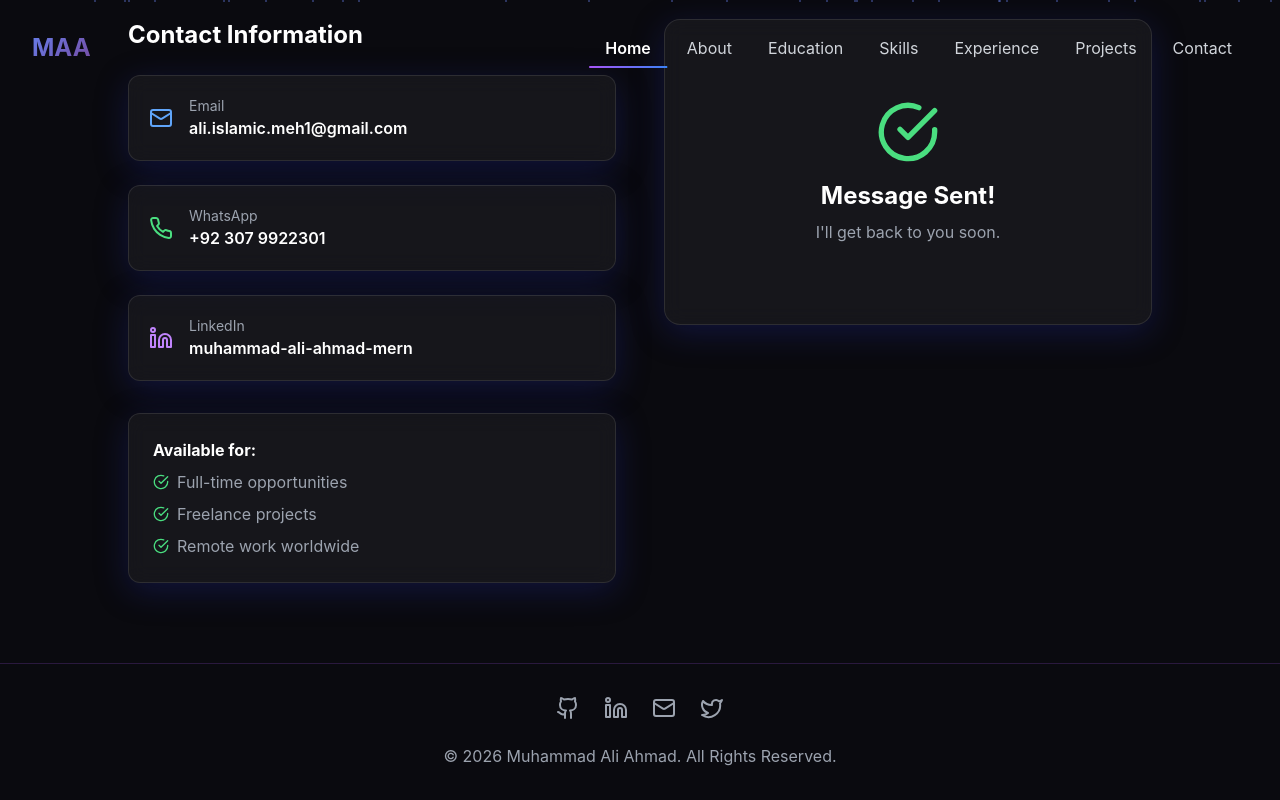
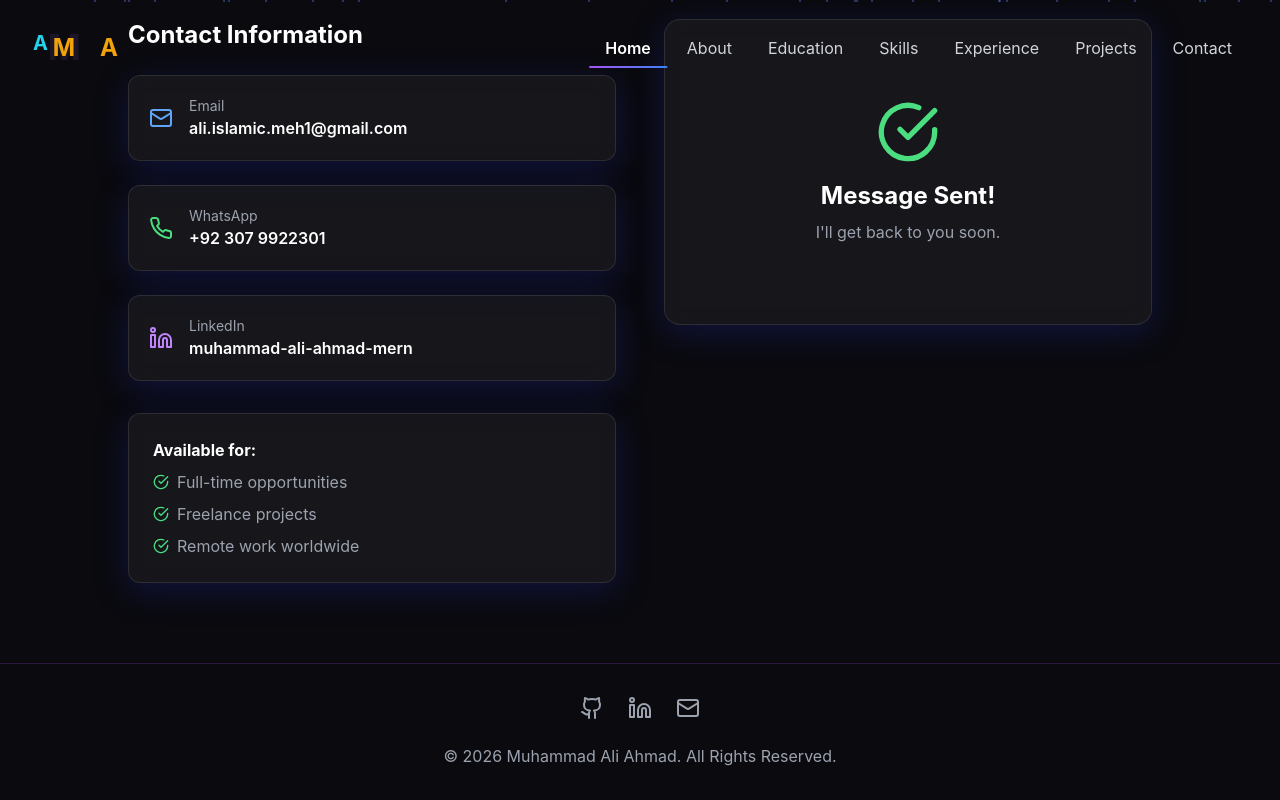
Before and after one commit to aliahmad-qari/muhammad-ali-ahmad-portfolio, a Next.js app: page / in a window 1280 px wide. Both pictures are taken after typing "Sample", "name@example.com", "Sample" into the empty fields and a click on the button "Send Message". Shown: the part 5653-6453 px from the top of the page. Built offline with nearby package versions, Linux system fonts and the light colour scheme.

Commit message:
Update Footer and Navbar components; add color shift and orbit animations in CSS

```diff
--- a/app/components/Footer.tsx
+++ b/app/components/Footer.tsx
@@ -1,12 +1,12 @@
 'use client'
-import { Github, Linkedin, Mail, Twitter } from 'lucide-react'
+import { Github, Linkedin, Mail } from 'lucide-react'
 
 export default function Footer() {
   const socialLinks = [
-    { icon: <Github size={24} />, link: 'https://github.com/muhammad-ali-ahmad' },
+    { icon: <Github size={24} />, link: 'https://github.com/aliahmad-qari' },
     { icon: <Linkedin size={24} />, link: 'https://linkedin.com/in/muhammad-ali-ahmad-mern' },
     { icon: <Mail size={24} />, link: 'mailto:ali.islamic.meh1@gmail.com' },
-    { icon: <Twitter size={24} />, link: 'https://twitter.com' }
+
   ]
 
   return (
--- a/app/components/Navbar.tsx
+++ b/app/components/Navbar.tsx
@@ -42,8 +42,19 @@ export default function Navbar() {
     <nav className={`fixed w-full z-50 transition-all duration-500 ${scrolled ? 'glass shadow-2xl py-2' : 'py-4'}`}>
       <div className="max-w-7xl mx-auto px-4 sm:px-6 lg:px-8">
         <div className="flex justify-between items-center h-16">
-          <a href="#home" className="text-2xl font-bold gradient-text hover:scale-110 transition-transform relative group">
-            MAA
+          <a href="#home" className="text-2xl font-bold relative group overflow-visible">
+            <span className="relative inline-flex items-center justify-center w-16 h-8">
+              {/* Center M with ping effect and color change */}
+              <span className="absolute inset-0 flex items-center justify-center">
+                <span className="text-purple-400 animate-ping opacity-20 text-2xl">M</span>
+              </span>
+              {/* Main M with color animation */}
+              <span className="relative text-2xl z-10 animate-color-shift">M</span>
+              {/* Orbiting A */}
+              <span className="absolute left-1/2 top-1/2 animate-orbit text-cyan-400 text-xl font-bold">A</span>
+            </span>
+            {/* Final A with color animation */}
+            <span className="text-2xl ml-1 group-hover:scale-110 transition-transform inline-block animate-color-shift">A</span>
             <span className="absolute -bottom-1 left-0 w-0 h-0.5 bg-gradient-to-r from-purple-500 to-blue-500 group-hover:w-full transition-all duration-300"></span>
           </a>
 
--- a/app/globals.css
+++ b/app/globals.css
@@ -71,6 +71,63 @@ body {
 .animate-on-scroll.visible {
   opacity: 1;
   transform: translateY(0);
+}
+
+/* Color shift animation for logo */
+@keyframes colorShift {
+  0% {
+    color: #667eea;
+    font-weight: 700;
+  }
+  14% {
+    color: #06b6d4;
+    font-weight: 800;
+  }
+  28% {
+    color: #10b981;
+    font-weight: 900;
+  }
+  42% {
+    color: #eab308;
+    font-weight: 800;
+  }
+  57% {
+    color: #f59e0b;
+    font-weight: 700;
+  }
+  71% {
+    color: #8b5cf6;
+    font-weight: 800;
+  }
+  85% {
+    color: #ec4899;
+    font-weight: 900;
+  }
+  100% {
+    color: #667eea;
+    font-weight: 700;
+  }
+}
+
+.animate-color-shift {
+  animation: colorShift 4s linear infinite;
+}
+
+/* Orbit animation for logo */
+@keyframes orbit {
+  0% {
+    transform: translate(-50%, -50%) rotate(0deg) translateX(24px) rotate(0deg);
+    opacity: 1;
+  }
+  100% {
+    transform: translate(-50%, -50%) rotate(360deg) translateX(24px) rotate(-360deg);
+    opacity: 1;
+  }
+}
+
+.animate-orbit {
+  animation: orbit 4s linear infinite;
+  transform-origin: center;
 }
 
 /* Fade in animation */
```
